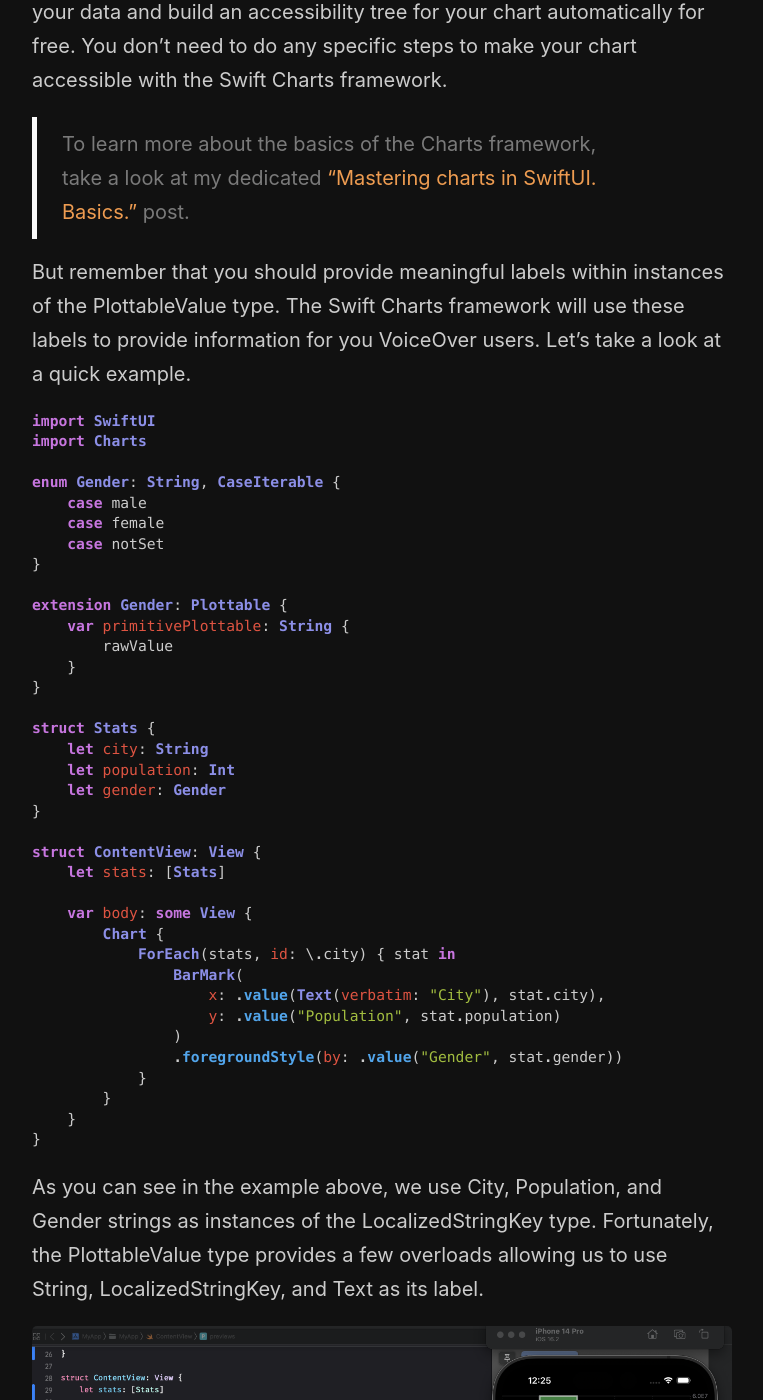
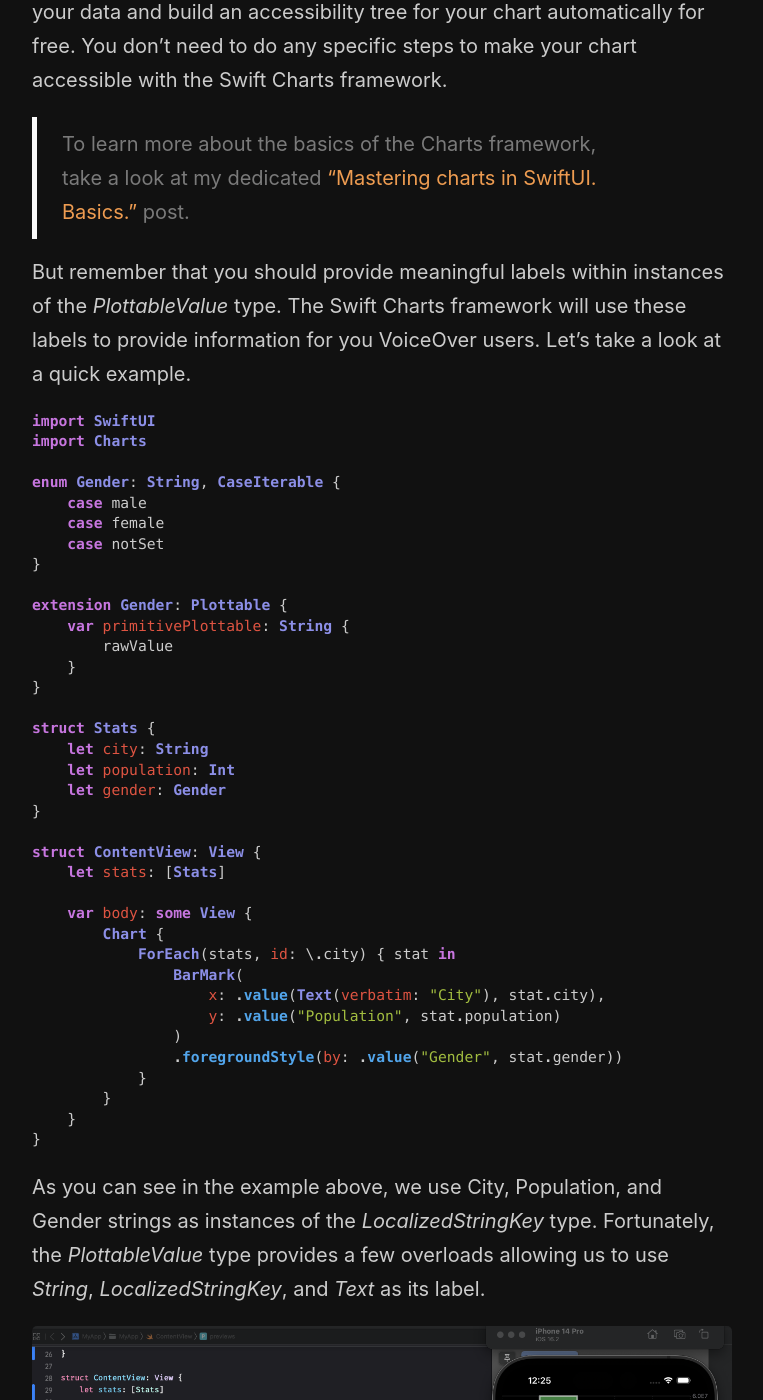
Before and after one commit to mecid/mecid.github.io, a Jekyll site: the page built from _posts/2023-02-28-mastering-charts-in-swiftui-accessibility.md, in a window 1280 px wide and 1400 px high, scrolled down 539 px. Shown: the whole window, without its empty margins (258-1021 px from the left). Built offline with Jekyll 4.4.1, drawn with Linux system fonts in a browser that asks for light colours; some of the changed text lies outside the part shown.

Commit message:
chart accessibility post formatted

````diff
--- a/_posts/2023-02-28-mastering-charts-in-swiftui-accessibility.md
+++ b/_posts/2023-02-28-mastering-charts-in-swiftui-accessibility.md
@@ -13,7 +13,7 @@ First of all, I should mention that the Swift Charts framework understands your
 
 > To learn more about the basics of the Charts framework, take a look at my dedicated ["Mastering charts in SwiftUI. Basics."](/2023/01/10/mastering-charts-in-swiftui-basics/) post.
 
-But remember that you should provide meaningful labels within instances of the PlottableValue type. The Swift Charts framework will use these labels to provide information for you VoiceOver users. Let's take a look at a quick example.
+But remember that you should provide meaningful labels within instances of the *PlottableValue* type. The Swift Charts framework will use these labels to provide information for you VoiceOver users. Let's take a look at a quick example.
 
 ```swift
 import SwiftUI
@@ -54,13 +54,13 @@ struct ContentView: View {
 }
 ```
 
-As you can see in the example above, we use City, Population, and Gender strings as instances of the LocalizedStringKey type. Fortunately, the PlottableValue type provides a few overloads allowing us to use String, LocalizedStringKey, and Text as its label.
+As you can see in the example above, we use City, Population, and Gender strings as instances of the *LocalizedStringKey* type. Fortunately, the *PlottableValue* type provides a few overloads allowing us to use *String*, *LocalizedStringKey*, and *Text* as its label.
 
 ![chart-accessibility-tree](/public/chart16.png)
 
 The Swift Charts automatically group accessibility elements for the same cities, calculate the total population per city and provide it as accessibility value.
 
-Whenever you need to provide additional information for your data point, you can always use the accessibilityLabel and accessibilityValue modifiers on your mark type.
+Whenever you need to provide additional information for your data point, you can always use the *accessibilityLabel* and *accessibilityValue* modifiers on your mark type.
 
 ```swift
 struct ContentView1: View {
@@ -80,7 +80,7 @@ struct ContentView1: View {
 }
 ```
 
-As you can see in the example above, we use the accessibilityValue modifier on the mark type to provide more information about the mark's value.
+As you can see in the example above, we use the *accessibilityValue* modifier on the mark type to provide more information about the mark's value.
 
 iOS 15 and later versions have a feature called Audio Graphs. It allows to represent any visual information using sounds and works excellently with charts. Fortunately, we don't need to do anything to support audio Graphs. The Swift Charts framework extracts valuable information from your data and builds Audio Graphs automatically.
 
````
